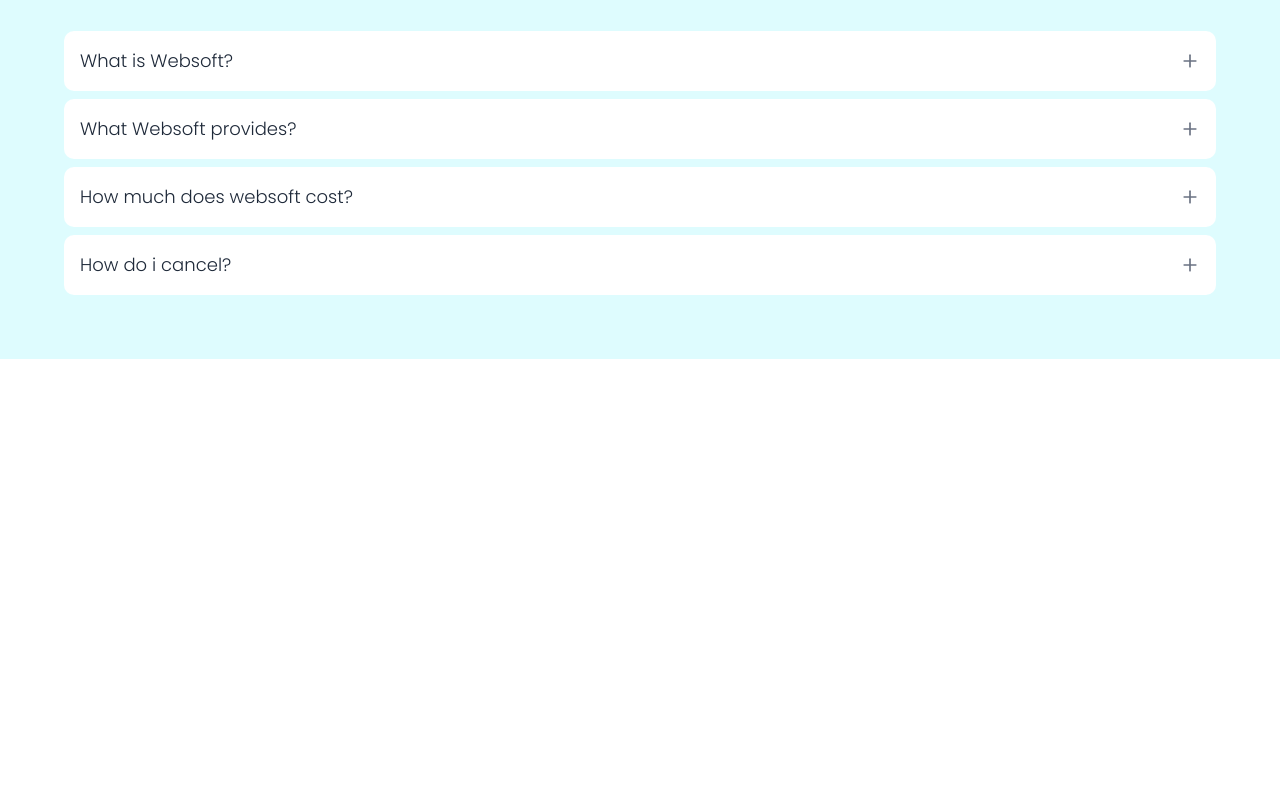
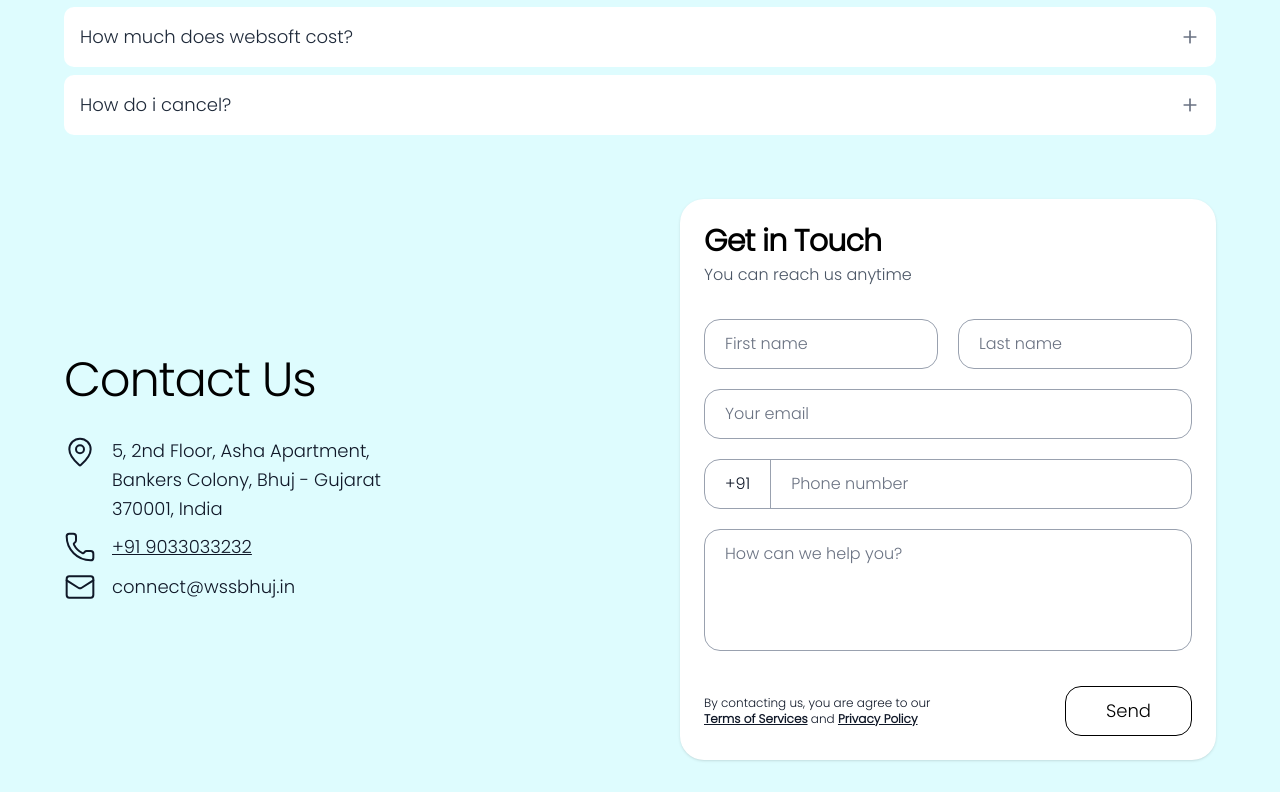
Before and after one commit to iamankusingh/websoft, a Next.js app: page / in a window 1280 px wide. Shown: the part 2649-3441 px from the top of the page. Before the commit the page ends 3008 px from the top, so only its background shows below. Built offline with nearby package versions, Linux system fonts and the light colour scheme.

Commit message:
Contact us section added

```diff
--- a/app/page.tsx
+++ b/app/page.tsx
@@ -4,6 +4,7 @@
 import Services from "@/components/Services";
 import About from "@/components/About";
 import FAQ from "@/components/FAQ";
+import Contact from "@/components/Contact";
 
 export default function Home() {
   return (
@@ -14,6 +15,7 @@
       <Services />
       <About />
       <FAQ />
+      <Contact />
     </main>
   );
 }
--- a/components/About.tsx
+++ b/components/About.tsx
@@ -2,7 +2,7 @@
 
 export default function About() {
   return (
-    <section className="p-4 md:p-8 lg:p-16 flex flex-col md:flex-row gap-4 md:gap-8 lg:gap-16">
+    <section className="p-4 md:p-8 lg:px-16 flex flex-col md:flex-row gap-4 md:gap-8 lg:gap-16">
       <Image
         src="/company.png"
         alt="Company Art"
--- /dev/null
+++ b/components/Contact.tsx
@@ -0,0 +1,109 @@
+import { MapPin, Phone, Mail } from "lucide-react";
+import Link from "next/link";
+
+export default function Contact() {
+  return (
+    <section className="my-6 md:my-0 p-4 md:p-8 lg:px-16 grid grid-cols-1 gap-12 lg:grid-cols-2 lg:gap-20 cursor-default">
+      {/* Address */}
+      <div className="flex flex-col justify-center space-y-8">
+        <h1 className="text-4xl font-medium tracking-tight text-black sm:text-5xl">
+          Contact Us
+        </h1>
+
+        <div className="space-y-2 text-lg text-gray-900">
+          <div className="flex items-start gap-4">
+            <MapPin className="h-8 w-8 shrink-0 stroke-[1.5]" />
+            <p className="max-w-xs leading-relaxed">
+              5, 2nd Floor, Asha Apartment, Bankers Colony, Bhuj - Gujarat
+              370001, India
+            </p>
+          </div>
+
+          <div className="flex items-center gap-4">
+            <Phone className="h-8 w-8 shrink-0 stroke-[1.5]" />
+            <a
+              href="tel:+919033033232"
+              className="underline hover:no-underline"
+            >
+              +91 9033033232
+            </a>
+          </div>
+
+          <div className="flex items-center gap-4">
+            <Mail className="h-8 w-8 shrink-0 stroke-[1.5]" />
+            <a href="mailto:connect@wssbhuj.in" className="hover:underline">
+              connect@wssbhuj.in
+            </a>
+          </div>
+        </div>
+      </div>
+
+      {/* Form */}
+      <div className="p-4 lg:p-6 rounded-3xl bg-white shadow-sm">
+        <h2 className="text-3xl font-bold tracking-tight text-black">
+          Get in Touch
+        </h2>
+        <p className="mt-1 text-gray-600 mb-8">You can reach us anytime</p>
+
+        <form className="space-y-5">
+          <div className="grid grid-cols-1 gap-5 sm:grid-cols-2">
+            <input
+              type="text"
+              placeholder="First name"
+              className="w-full rounded-2xl border border-gray-400 px-5 py-3 text-gray-900 placeholder:text-gray-500 focus:border-black focus:outline-none"
+            />
+            <input
+              type="text"
+              placeholder="Last name"
+              className="w-full rounded-2xl border border-gray-400 px-5 py-3 text-gray-900 placeholder:text-gray-500 focus:border-black focus:outline-none"
+            />
+          </div>
+
+          <input
+            type="email"
+            placeholder="Your email"
+            className="w-full rounded-2xl border border-gray-400 px-5 py-3 text-gray-900 placeholder:text-gray-500 focus:border-black focus:outline-none"
+          />
+
+          <div className="flex w-full overflow-hidden rounded-2xl border border-gray-400 focus-within:border-black">
+            <div className="flex items-center border-r border-gray-400 bg-transparent px-5 py-3">
+              <span className="font-medium text-gray-900">+91</span>
+            </div>
+            <input
+              type="tel"
+              placeholder="Phone number"
+              className="w-full border-none bg-transparent px-5 py-3 text-gray-900 placeholder:text-gray-500 focus:outline-none focus:ring-0"
+            />
+          </div>
+
+          <textarea
+            rows={4}
+            placeholder="How can we help you?"
+            className="w-full rounded-2xl border border-gray-400 px-5 py-3 text-gray-900 placeholder:text-gray-500 focus:border-black focus:outline-none resize-none"
+          />
+
+          <div className="flex flex-col items-center justify-between gap-4 pt-2 sm:flex-row">
+            <p className="text-xs font-medium text-gray-900 text-center sm:text-left">
+              By contacting us, you are agree to our{" "}
+              <br className="hidden sm:block" />
+              <Link href="/" className="font-bold underline">
+                Terms of Services
+              </Link>{" "}
+              and{" "}
+              <Link href="/" className="font-bold underline">
+                Privacy Policy
+              </Link>
+            </p>
+
+            <button
+              type="submit"
+              className="rounded-2xl border border-black bg-white px-10 py-2.5 text-lg font-medium text-black transition-colors hover:bg-black hover:text-white"
+            >
+              Send
+            </button>
+          </div>
+        </form>
+      </div>
+    </section>
+  );
+}
--- a/components/FAQ.tsx
+++ b/components/FAQ.tsx
@@ -39,7 +39,7 @@
   };
 
   return (
-    <section className="my-6 md:my-0 p-4 md:p-8 lg:p-16 flex flex-col">
+    <section className="my-6 md:my-0 p-4 md:p-8 lg:px-16 flex flex-col">
       <h3 className="text-2xl font-bold mb-8 text-gray-900">
         Frequently Asked Questions
       </h3>
--- a/components/Services.tsx
+++ b/components/Services.tsx
@@ -3,7 +3,7 @@
 
 export default function Services() {
   return (
-    <section className="p-4 md:p-8 lg:p-16">
+    <section className="p-4 md:p-8 lg:px-16">
       <div className="w-full my-6 text-center">
         <h3 className="text-4xl">Major Services</h3>
       </div>
```
